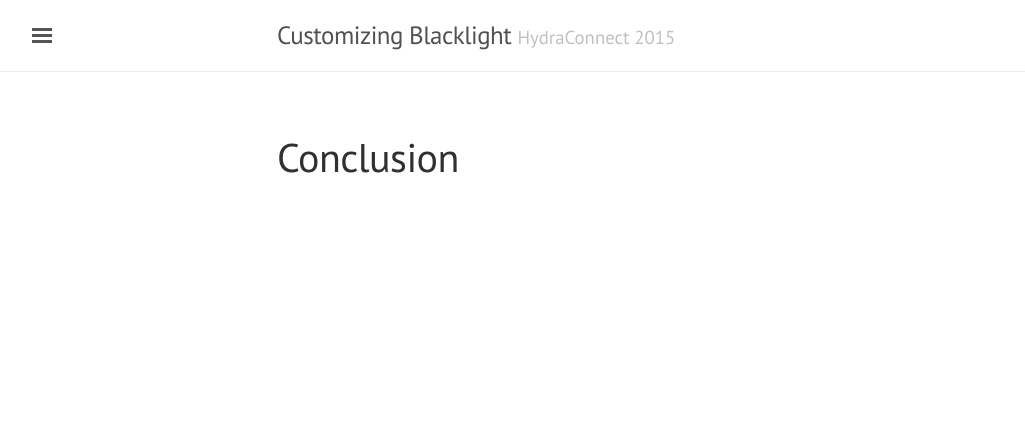
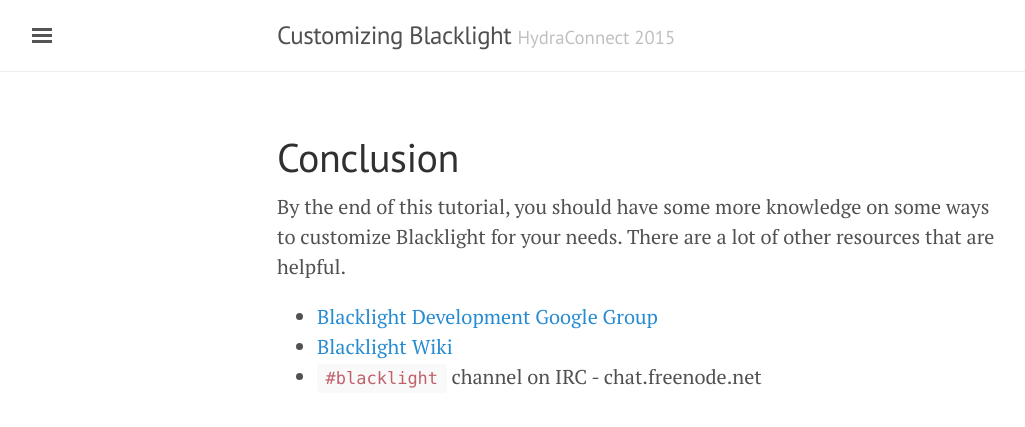
Before and after one commit to projectblacklight/customizing-blacklight, a Jekyll site: the page built from 10-conclusion.md, in a window 1280 px wide. Shown: the top 427 px of the page, without its empty margins (3-1028 px from the left). Built offline with Jekyll 4.4.1, drawn with Linux system fonts in a browser that asks for light colours.

Commit message:
add basic conclusion

```diff
--- a/10-conclusion.md
+++ b/10-conclusion.md
@@ -3,3 +3,9 @@
 title: Conclusion
 permalink: /conclusion/
 ---
+
+By the end of this tutorial, you should have some more knowledge on some ways to customize Blacklight for your needs. There are a lot of other resources that are helpful.
+
+ - [Blacklight Development Google Group](https://groups.google.com/forum/#!forum/blacklight-development)
+ - [Blacklight Wiki](https://github.com/projectblacklight/blacklight/wiki)
+ - `#blacklight` channel on IRC - chat.freenode.net
```
